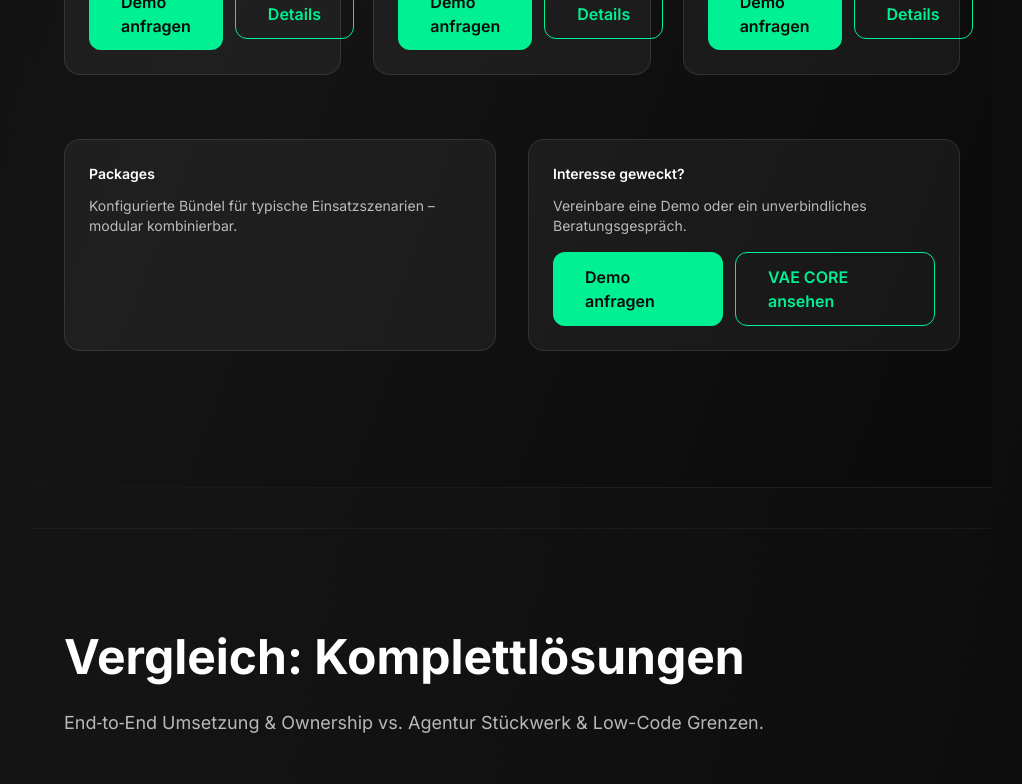
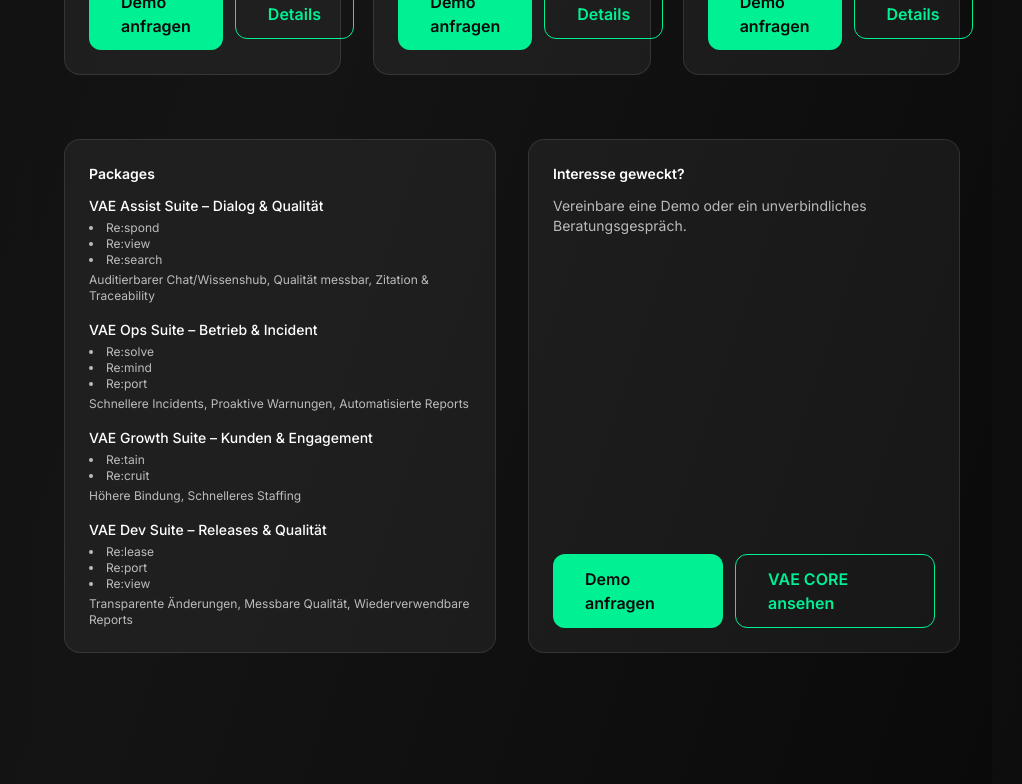
Before and after one commit to VAE-Systems/VAE-web-project, a React (Vite) app: page /products/solutions in a window 1280 px wide. Shown: the part 4100-4884 px from the top of the page, without its empty margins (128-1150 px from the left). Built offline with nearby package versions, Linux system fonts and the light colour scheme.

Commit message:
feat: add typed module and package components

```diff
--- /dev/null
+++ b/src/components/sections/ModuleCard.tsx
@@ -0,0 +1,76 @@
+import React from 'react'
+import { Link } from 'react-router-dom'
+import { ReModule } from '@/content/reSuite'
+
+interface ModuleCardProps {
+  mod: ReModule
+}
+
+const ModuleCard: React.FC<ModuleCardProps> = ({ mod }) => {
+  return (
+    <article
+      className="p-6 rounded-2xl bg-white/5 border border-white/10 hover:border-vae-turquoise/40 transition-all flex flex-col"
+    >
+      <header className="flex items-start justify-between mb-3">
+        <div>
+          <h3 className="font-semibold text-white text-lg">{mod.name}</h3>
+          <p className="text-xs uppercase tracking-wide text-vae-turquoise/70 mt-1">{mod.tagline}</p>
+        </div>
+        <span className="px-2 py-1 rounded-full text-xs font-medium border bg-slate-700/10 text-slate-200 border-slate-700/20">
+          {mod.status || 'Concept'}
+        </span>
+      </header>
+
+      <div className="text-sm text-text-secondary mb-3">
+        <div className="mb-1"><span className="font-semibold text-white">Pain:</span> <span className="text-text-muted">{mod.pain}</span></div>
+        <div className="mb-2"><span className="font-semibold text-white">Approach:</span> <span className="text-text-muted">{mod.approach}</span></div>
+      </div>
+
+      <ul className="space-y-2 mb-3 text-[13px] text-text-secondary">
+        {mod.features.slice(0, 4).map((f) => (
+          <li key={f} className="flex items-start gap-2">
+            <svg width="14" height="14" viewBox="0 0 24 24" fill="none" className="text-vae-turquoise flex-shrink-0">
+              <path d="M20 6 9 17l-5-5" stroke="currentColor" strokeWidth="2" />
+            </svg>
+            <span>{f}</span>
+          </li>
+        ))}
+      </ul>
+
+      <div className="flex flex-wrap gap-2 mb-3">
+        {mod.coreLayers.map((layer) => (
+          <span key={layer} className="px-2 py-1 rounded text-[10px] bg-white/10 text-text-muted border border-white/10">
+            {layer}
+          </span>
+        ))}
+      </div>
+
+      <div className="flex flex-wrap gap-2 mb-4">
+        {mod.integrations.map((i) => (
+          <span key={i} className="px-2 py-1 rounded-full text-[10px] font-medium border bg-white/5 text-text-secondary">
+            {i}
+          </span>
+        ))}
+      </div>
+
+      <div className="flex flex-wrap gap-2 mb-4">
+        {mod.demoFlow.map((step) => (
+          <span key={step} className="px-3 py-1 rounded-full bg-white/3 text-xs text-white/90">
+            {step}
+          </span>
+        ))}
+      </div>
+
+      <div className="mt-auto flex items-center gap-3">
+        <Link to="/contact" className="btn-primary">
+          Demo anfragen
+        </Link>
+        <Link to={`/products/solutions/${mod.slug}`} className="btn-secondary">
+          Details
+        </Link>
+      </div>
+    </article>
+  )
+}
+
+export default ModuleCard
--- /dev/null
+++ b/src/components/sections/PackagesGrid.tsx
@@ -0,0 +1,29 @@
+import React from 'react'
+import { RePackage } from '@/content/reSuite'
+
+interface PackagesGridProps {
+  packages: RePackage[]
+}
+
+const PackagesGrid: React.FC<PackagesGridProps> = ({ packages }) => {
+  return (
+    <div className="p-6 rounded-2xl bg-white/5 border border-white/10">
+      <h4 className="text-sm font-semibold text-white mb-3">Packages</h4>
+      <div className="space-y-4">
+        {packages.map((pkg) => (
+          <div key={pkg.name}>
+            <h5 className="text-sm font-medium text-white mb-1">{pkg.name}</h5>
+            <ul className="text-xs text-text-secondary mb-1 list-disc list-inside">
+              {pkg.contains.map((item) => (
+                <li key={item}>{item}</li>
+              ))}
+            </ul>
+            <p className="text-xs text-text-secondary">{pkg.benefit}</p>
+          </div>
+        ))}
+      </div>
+    </div>
+  )
+}
+
+export default PackagesGrid
--- a/src/components/sections/ReSuiteSection.tsx
+++ b/src/components/sections/ReSuiteSection.tsx
@@ -1,6 +1,8 @@
 import React from 'react'
 import { Link } from 'react-router-dom'
-import { reSuiteIntro, reModules } from '../../content/reSuite'
+import { reSuiteIntro, reModules, rePackages } from '../../content/reSuite'
+import ModuleCard from './ModuleCard'
+import PackagesGrid from './PackagesGrid'
 
 const ReSuiteSection: React.FC = () => {
   return (
@@ -59,66 +61,13 @@ const ReSuiteSection: React.FC = () => {
         {/* Grid aller Re: Module */}
         <div className="grid md:grid-cols-3 sm:grid-cols-2 gap-8 mb-16">
           {reModules.map((mod) => (
-            <article
-              key={mod.slug}
-              className="p-6 rounded-2xl bg-white/5 border border-white/10 hover:border-vae-turquoise/40 transition-all flex flex-col"
-            >
-              <header className="flex items-start justify-between mb-3">
-                <div>
-                  <h3 className="font-semibold text-white text-lg">{mod.name}</h3>
-                  <p className="text-xs uppercase tracking-wide text-vae-turquoise/70 mt-1">{mod.tagline}</p>
-                </div>
-                <span className="px-2 py-1 rounded-full text-xs font-medium border bg-slate-700/10 text-slate-200 border-slate-700/20">
-                  {mod.status || 'Concept'}
-                </span>
-              </header>
-
-              <div className="text-sm text-text-secondary mb-3">
-                <div className="mb-1"><span className="font-semibold text-white">Pain:</span> <span className="text-text-muted">{mod.pain}</span></div>
-                <div className="mb-2"><span className="font-semibold text-white">Approach:</span> <span className="text-text-muted">{mod.approach}</span></div>
-              </div>
-
-              <ul className="space-y-2 mb-3 text-[13px] text-text-secondary">
-                {mod.features.slice(0, 4).map(f => (
-                  <li key={f} className="flex items-start gap-2">
-                    <svg width="14" height="14" viewBox="0 0 24 24" fill="none" className="text-vae-turquoise flex-shrink-0"><path d="M20 6 9 17l-5-5" stroke="currentColor" strokeWidth="2"/></svg>
-                    <span>{f}</span>
-                  </li>
-                ))}
-              </ul>
-
-              <div className="flex flex-wrap gap-2 mb-3">
-                {mod.coreLayers.map(layer => (
-                  <span key={layer} className="px-2 py-1 rounded text-[10px] bg-white/10 text-text-muted border border-white/10">{layer}</span>
-                ))}
-              </div>
-
-              <div className="flex flex-wrap gap-2 mb-4">
-                {mod.integrations.map(i => (
-                  <span key={i} className="px-2 py-1 rounded-full text-[10px] font-medium border bg-white/5 text-text-secondary">{i}</span>
-                ))}
-              </div>
-
-              <div className="flex flex-wrap gap-2 mb-4">
-                {mod.demoFlow.map(step => (
-                  <span key={step} className="px-3 py-1 rounded-full bg-white/3 text-xs text-white/90">{step}</span>
-                ))}
-              </div>
-
-              <div className="mt-auto flex items-center gap-3">
-                <Link to="/contact" className="btn-primary">Demo anfragen</Link>
-                <Link to={`/products/solutions/${mod.slug}`} className="btn-secondary">Details</Link>
-              </div>
-            </article>
+            <ModuleCard key={mod.slug} mod={mod} />
           ))}
         </div>
 
         {/* Packages / CTA */}
         <div className="grid md:grid-cols-2 gap-8 mb-10">
-          <div className="p-6 rounded-2xl bg-white/5 border border-white/10">
-            <h4 className="text-sm font-semibold text-white mb-3">Packages</h4>
-            <p className="text-sm text-text-secondary">Konfigurierte Bündel für typische Einsatzszenarien – modular kombinierbar.</p>
-          </div>
+          <PackagesGrid packages={rePackages} />
           <div className="p-6 rounded-2xl bg-white/5 border border-white/10 flex flex-col justify-between">
             <div>
               <h4 className="text-sm font-semibold text-white mb-3">Interesse geweckt?</h4>
```
